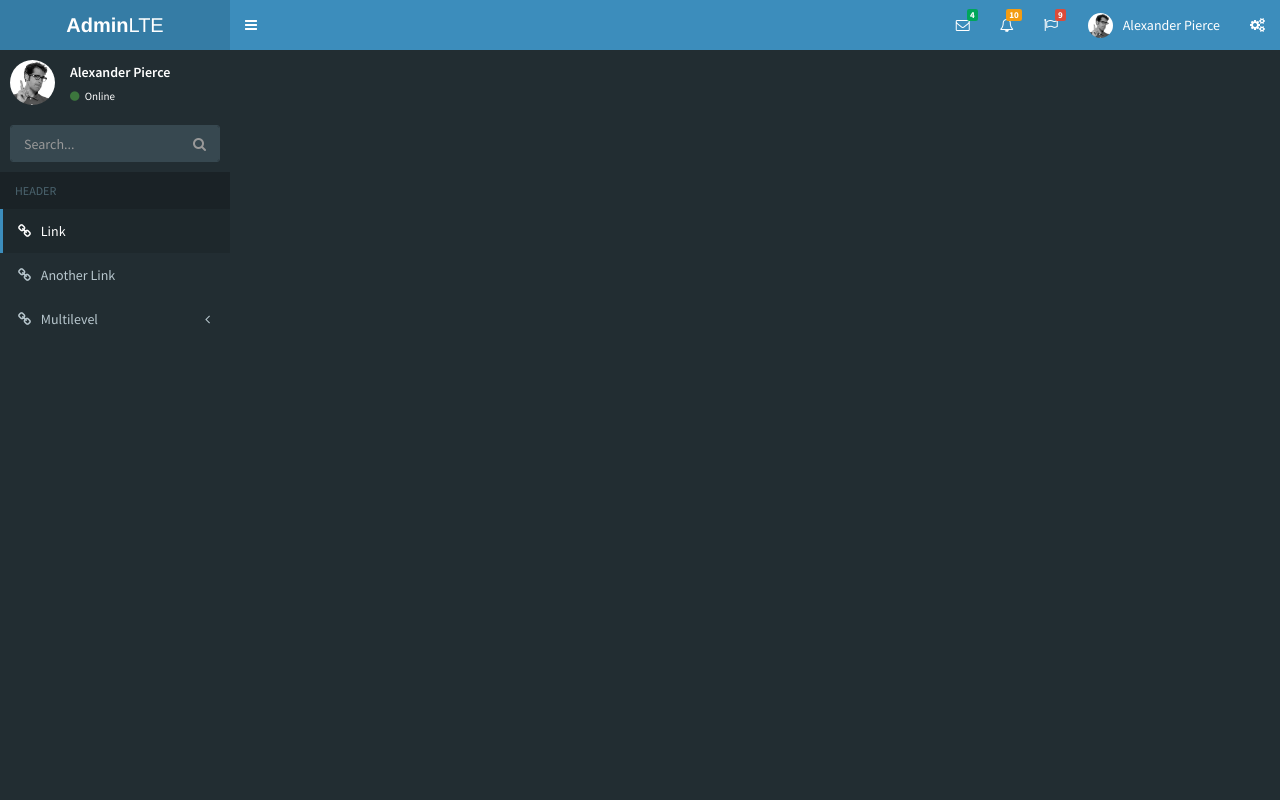
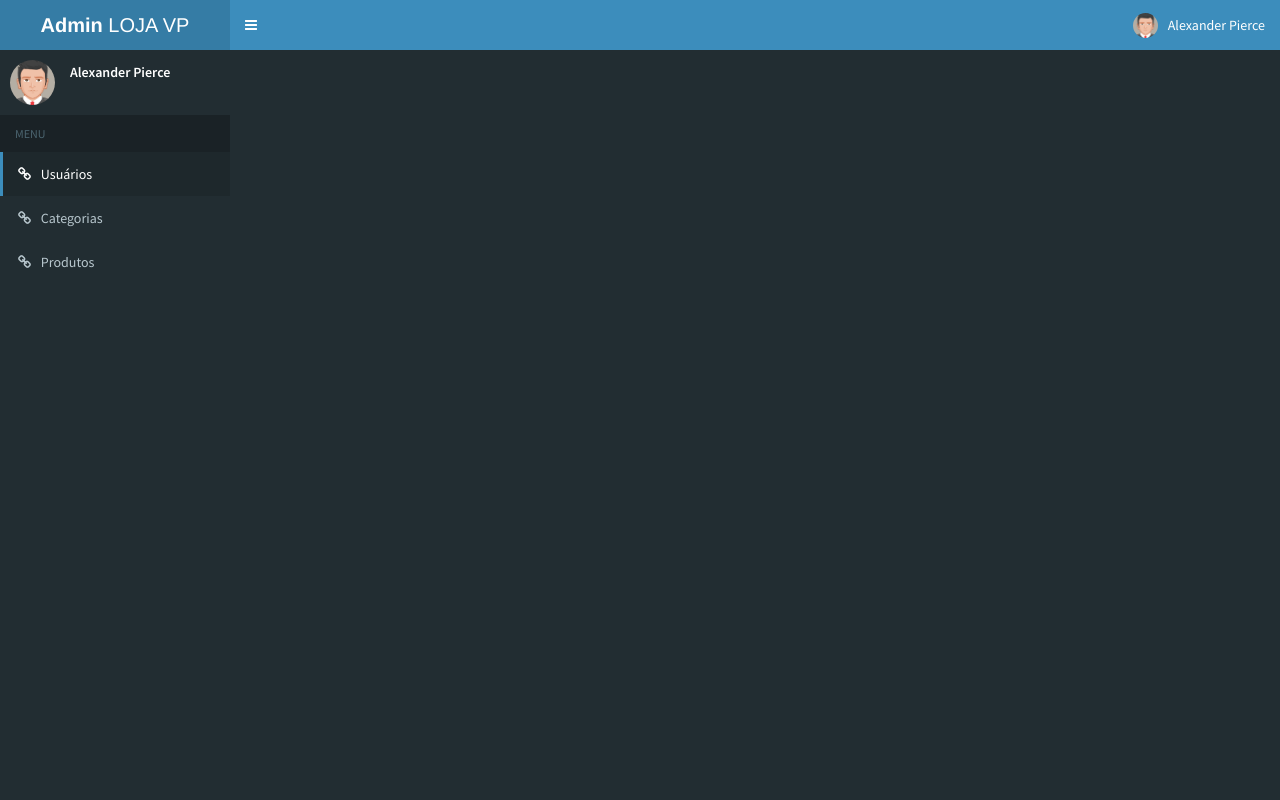
Before and after one commit to matiasLucas/loja_vp, a PHP site: page /views/admin/header.html in a window 1280 px wide. Run offline with PHP 8.4, Linux system fonts and the light colour scheme; some libraries are stand-ins or nearby versions.

Commit message:
front-end da pagina inicial da administração

```diff
--- a/views-cache/footer.544aa805d6ce18db7a37a98772bfdea9.rtpl.php
+++ b/views-cache/footer.544aa805d6ce18db7a37a98772bfdea9.rtpl.php
@@ -2,7 +2,7 @@
   <footer class="main-footer">
     <!-- To the right -->
     <div class="pull-right hidden-xs">
-      Anything you want
+      VP Eventos
     </div>
     <!-- Default to the left -->
     <strong>Copyright &copy; 2016 <a href="#">Company</a>.</strong> All rights reserved.
--- a/views/admin/footer.html
+++ b/views/admin/footer.html
@@ -2,7 +2,7 @@
   <footer class="main-footer">
     <!-- To the right -->
     <div class="pull-right hidden-xs">
-      Anything you want
+      VP Eventos
     </div>
     <!-- Default to the left -->
     <strong>Copyright &copy; 2016 <a href="#">Company</a>.</strong> All rights reserved.
--- a/views/admin/header.html
+++ b/views/admin/header.html
@@ -7,7 +7,7 @@ scratch. This page gets rid of all links and provides the needed markup only.
 <head>
   <meta charset="utf-8">
   <meta http-equiv="X-UA-Compatible" content="IE=edge">
-  <title>AdminLTE 2 | Starter</title>
+  <title>Administração Loja VP</title>
   <!-- Tell the browser to be responsive to screen width -->
   <meta content="width=device-width, initial-scale=1, maximum-scale=1, user-scalable=no" name="viewport">
   <!-- Bootstrap 3.3.6 -->
@@ -60,9 +60,9 @@ desired effect
     <!-- Logo -->
     <a href="res/admin/index2.html" class="logo">
       <!-- mini logo for sidebar mini 50x50 pixels -->
-      <span class="logo-mini"><b>A</b>LT</span>
+      <span class="logo-mini"><b>A</b>VP</span>
       <!-- logo for regular state and mobile devices -->
-      <span class="logo-lg"><b>Admin</b>LTE</span>
+      <span class="logo-lg"><b>Admin</b> LOJA VP</span>
     </a>
 
     <!-- Header Navbar -->
@@ -74,140 +74,26 @@ desired effect
       <!-- Navbar Right Menu -->
       <div class="navbar-custom-menu">
         <ul class="nav navbar-nav">
-          <!-- Messages: style can be found in dropdown.less-->
-          <li class="dropdown messages-menu">
-            <!-- Menu toggle button -->
-            <a href="#" class="dropdown-toggle" data-toggle="dropdown">
-              <i class="fa fa-envelope-o"></i>
-              <span class="label label-success">4</span>
-            </a>
-            <ul class="dropdown-menu">
-              <li class="header">You have 4 messages</li>
-              <li>
-                <!-- inner menu: contains the messages -->
-                <ul class="menu">
-                  <li><!-- start message -->
-                    <a href="#">
-                      <div class="pull-left">
-                        <!-- User Image -->
-                        <img src="res/admin/dist/img/user2-160x160.jpg" class="img-circle" alt="User Image">
-                      </div>
-                      <!-- Message title and timestamp -->
-                      <h4>
-                        Support Team
-                        <small><i class="fa fa-clock-o"></i> 5 mins</small>
-                      </h4>
-                      <!-- The message -->
-                      <p>Why not buy a new awesome theme?</p>
-                    </a>
-                  </li>
-                  <!-- end message -->
-                </ul>
-                <!-- /.menu -->
-              </li>
-              <li class="footer"><a href="#">See All Messages</a></li>
-            </ul>
-          </li>
-          <!-- /.messages-menu -->
-
-          <!-- Notifications Menu -->
-          <li class="dropdown notifications-menu">
-            <!-- Menu toggle button -->
-            <a href="#" class="dropdown-toggle" data-toggle="dropdown">
-              <i class="fa fa-bell-o"></i>
-              <span class="label label-warning">10</span>
-            </a>
-            <ul class="dropdown-menu">
-              <li class="header">You have 10 notifications</li>
-              <li>
-                <!-- Inner Menu: contains the notifications -->
-                <ul class="menu">
-                  <li><!-- start notification -->
-                    <a href="#">
-                      <i class="fa fa-users text-aqua"></i> 5 new members joined today
-                    </a>
-                  </li>
-                  <!-- end notification -->
-                </ul>
-              </li>
-              <li class="footer"><a href="#">View all</a></li>
-            </ul>
-          </li>
-          <!-- Tasks Menu -->
-          <li class="dropdown tasks-menu">
-            <!-- Menu Toggle Button -->
-            <a href="#" class="dropdown-toggle" data-toggle="dropdown">
-              <i class="fa fa-flag-o"></i>
-              <span class="label label-danger">9</span>
-            </a>
-            <ul class="dropdown-menu">
-              <li class="header">You have 9 tasks</li>
-              <li>
-                <!-- Inner menu: contains the tasks -->
-                <ul class="menu">
-                  <li><!-- Task item -->
-                    <a href="#">
-                      <!-- Task title and progress text -->
-                      <h3>
-                        Design some buttons
-                        <small class="pull-right">20%</small>
-                      </h3>
-                      <!-- The progress bar -->
-                      <div class="progress xs">
-                        <!-- Change the css width attribute to simulate progress -->
-                        <div class="progress-bar progress-bar-aqua" style="width: 20%" role="progressbar" aria-valuenow="20" aria-valuemin="0" aria-valuemax="100">
-                          <span class="sr-only">20% Complete</span>
-                        </div>
-                      </div>
-                    </a>
-                  </li>
-                  <!-- end task item -->
-                </ul>
-              </li>
-              <li class="footer">
-                <a href="#">View all tasks</a>
-              </li>
-            </ul>
-          </li>
           <!-- User Account Menu -->
           <li class="dropdown user user-menu">
             <!-- Menu Toggle Button -->
             <a href="#" class="dropdown-toggle" data-toggle="dropdown">
               <!-- The user image in the navbar-->
-              <img src="res/admin/dist/img/user2-160x160.jpg" class="user-image" alt="User Image">
+              <img src="res/admin/dist/img/avatar5.png" class="user-image" alt="User Image">
               <!-- hidden-xs hides the username on small devices so only the image appears. -->
               <span class="hidden-xs">Alexander Pierce</span>
             </a>
             <ul class="dropdown-menu">
               <!-- The user image in the menu -->
               <li class="user-header">
-                <img src="res/admin/dist/img/user2-160x160.jpg" class="img-circle" alt="User Image">
+                <img src="res/admin/dist/img/avatar5.png" class="img-circle" alt="User Image">
 
                 <p>
                   Alexander Pierce - Web Developer
-                  <small>Member since Nov. 2012</small>
                 </p>
-              </li>
-              <!-- Menu Body -->
-              <li class="user-body">
-                <div class="row">
-                  <div class="col-xs-4 text-center">
-                    <a href="#">Followers</a>
-                  </div>
-                  <div class="col-xs-4 text-center">
-                    <a href="#">Sales</a>
-                  </div>
-                  <div class="col-xs-4 text-center">
-                    <a href="#">Friends</a>
-                  </div>
-                </div>
-                <!-- /.row -->
               </li>
               <!-- Menu Footer-->
               <li class="user-footer">
-                <div class="pull-left">
-                  <a href="#" class="btn btn-default btn-flat">Profile</a>
-                </div>
                 <div class="pull-right">
                   <a href="/admin/logout" class="btn btn-default btn-flat">Sair</a>
                 </div>
@@ -215,9 +101,6 @@ desired effect
             </ul>
           </li>
           <!-- Control Sidebar Toggle Button -->
-          <li>
-            <a href="#" data-toggle="control-sidebar"><i class="fa fa-gears"></i></a>
-          </li>
         </ul>
       </div>
     </nav>
@@ -231,44 +114,21 @@ desired effect
       <!-- Sidebar user panel (optional) -->
       <div class="user-panel">
         <div class="pull-left image">
-          <img src="res/admin/dist/img/user2-160x160.jpg" class="img-circle" alt="User Image">
+          <img src="res/admin/dist/img/avatar5.png" class="img-circle" alt="User Image">
         </div>
         <div class="pull-left info">
           <p>Alexander Pierce</p>
           <!-- Status -->
-          <a href="#"><i class="fa fa-circle text-success"></i> Online</a>
         </div>
       </div>
 
-      <!-- search form (Optional) -->
-      <form action="#" method="get" class="sidebar-form">
-        <div class="input-group">
-          <input type="text" name="q" class="form-control" placeholder="Search...">
-              <span class="input-group-btn">
-                <button type="submit" name="search" id="search-btn" class="btn btn-flat"><i class="fa fa-search"></i>
-                </button>
-              </span>
-        </div>
-      </form>
-      <!-- /.search form -->
-
       <!-- Sidebar Menu -->
       <ul class="sidebar-menu">
-        <li class="header">HEADER</li>
+        <li class="header">MENU</li>
         <!-- Optionally, you can add icons to the links -->
-        <li class="active"><a href="#"><i class="fa fa-link"></i> <span>Link</span></a></li>
-        <li><a href="#"><i class="fa fa-link"></i> <span>Another Link</span></a></li>
-        <li class="treeview">
-          <a href="#"><i class="fa fa-link"></i> <span>Multilevel</span>
-            <span class="pull-right-container">
-              <i class="fa fa-angle-left pull-right"></i>
-            </span>
-          </a>
-          <ul class="treeview-menu">
-            <li><a href="#">Link in level 2</a></li>
-            <li><a href="#">Link in level 2</a></li>
-          </ul>
-        </li>
+        <li class="active"><a href="#"><i class="fa fa-link"></i> <span>Usuários</span></a></li>
+        <li><a href="#"><i class="fa fa-link"></i> <span>Categorias</span></a></li>
+        <li><a href="#"><i class="fa fa-link"></i> <span>Produtos</span></a></li>
       </ul>
       <!-- /.sidebar-menu -->
     </section>
```
Also changed, not shown: admin.php (added, +50 -0 lines), index.php (+2 -50 lines), site.php (added, +16 -0 lines), views-cache/header.544aa805d6ce18db7a37a98772bfdea9.rtpl.php (+10 -150 lines), views-cache/index.544aa805d6ce18db7a37a98772bfdea9.rtpl.php (+2 -6 lines), views/admin/index.html (+2 -6 lines).
